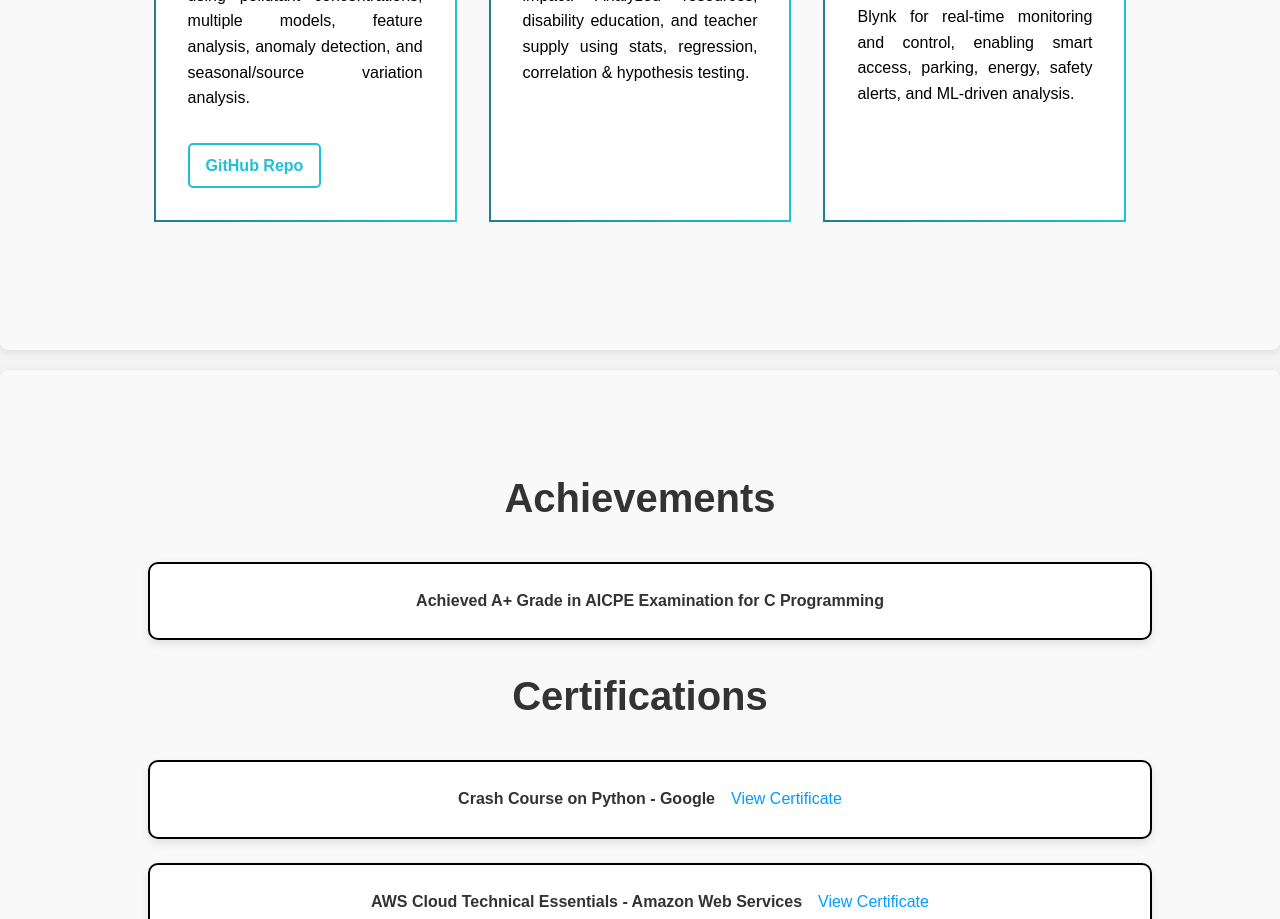
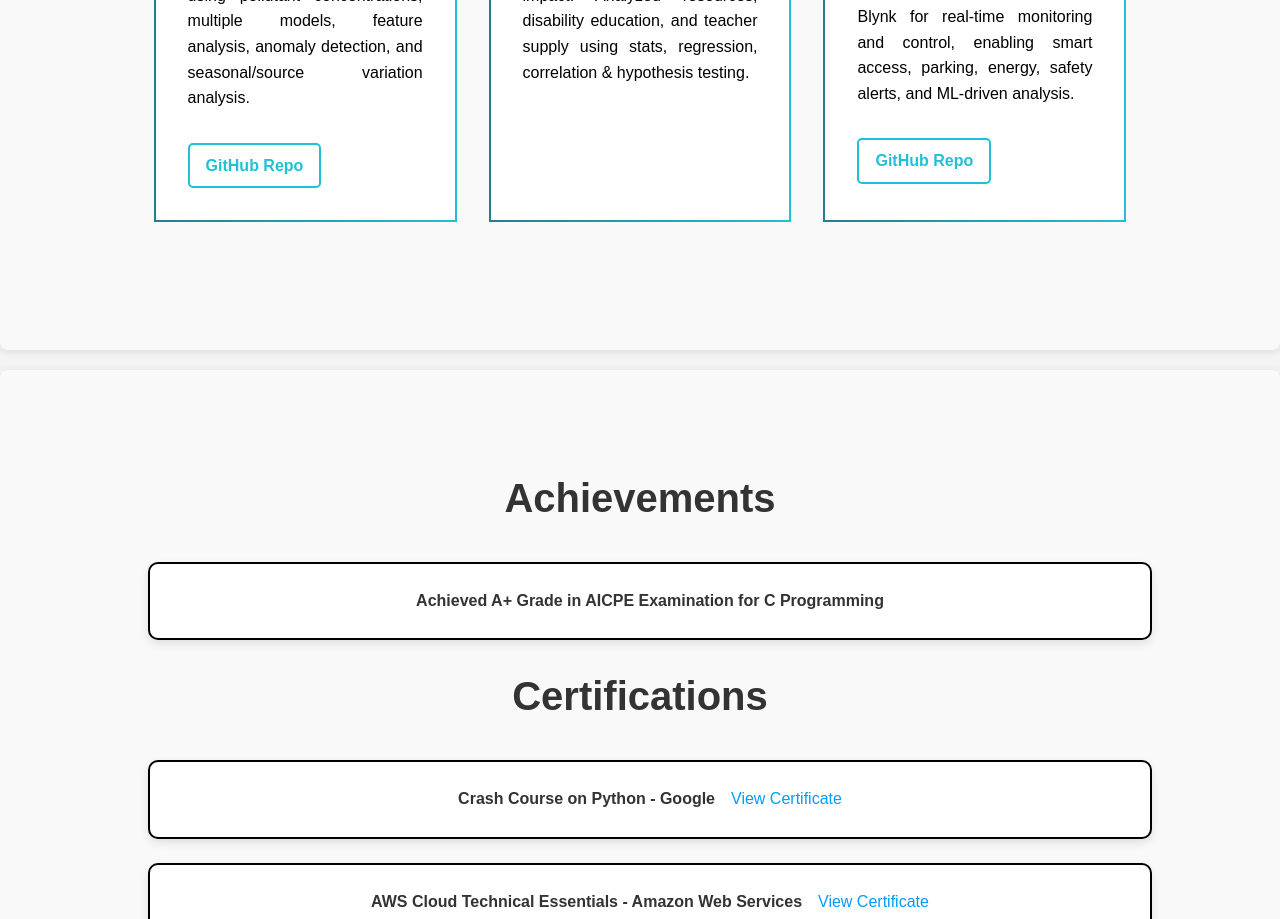
Before and after one commit to aryanlunawat555/Personal-Portfolio, a React (Create React App) app: page / in a window 1280 px wide. Shown: the part 2120-3039 px from the top of the page. Built offline with nearby package versions, Linux system fonts and the light colour scheme.

Commit message:
Updated project information in Projects.js

```diff
--- a/src/components/Projects.js
+++ b/src/components/Projects.js
@@ -31,6 +31,9 @@ const Projects = () => {
                         Developed a scalable IoT solution for campuses, integrating RFID, IR, PIR, flame, and soil moisture
                         sensors with Blynk for real-time monitoring and control, enabling smart access, parking, energy, safety alerts, and ML-driven analysis.
                     </p>
+                    <div className="btn-group">
+                        <a href="https://github.com/aryanlunawat555/Smart-University-Campus.git" target="_blank" rel="noopener noreferrer">GitHub Repo</a>
+                    </div>
                 </div>
             </div>
         </section>
```
